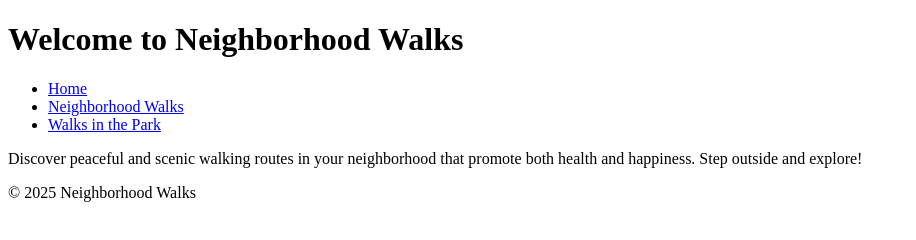
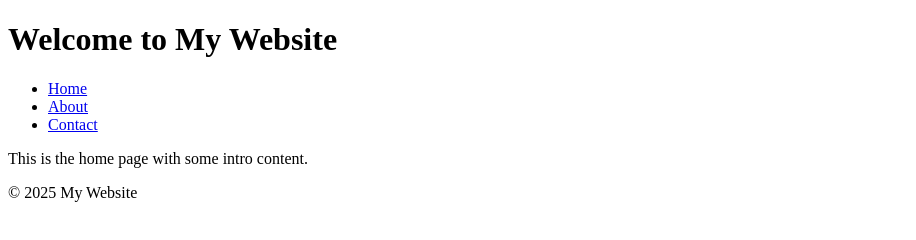
Before and after one commit to Rupam0034/coursera-css-assignment-1, a plain HTML site: page index.html in a window 1280 px wide. Shown: the whole page, without its empty margins (0-916 px from the left). Drawn offline with Linux system fonts and the light colour scheme.

Commit message:
Update index.html

```diff
--- a/index.html
+++ b/index.html
@@ -2,25 +2,25 @@
 <html lang="en">
 <head>
   <meta charset="UTF-8">
-  <title>Home | Neighborhood Walks</title>
-  <link rel="stylesheet" href="styles.css">
+  <title>Home</title>
+  <link rel="stylesheet" href="style.css">
 </head>
 <body>
   <header>
-    <h1>Welcome to Neighborhood Walks</h1>
+    <h1>Welcome to My Website</h1>
   </header>
   <nav>
     <ul>
       <li><a href="index.html">Home</a></li>
-      <li><a href="neighborhood_walks.html">Neighborhood Walks</a></li>
-      <li><a href="walks_in_park.html">Walks in the Park</a></li>
+      <li><a href="about.html">About</a></li>
+      <li><a href="contact.html">Contact</a></li>
     </ul>
   </nav>
   <main>
-    <p>Discover peaceful and scenic walking routes in your neighborhood that promote both health and happiness. Step outside and explore!</p>
+    <p>This is the home page with some intro content.</p>
   </main>
   <footer>
-    <p>&copy; 2025 Neighborhood Walks</p>
+    <p>&copy; 2025 My Website</p>
   </footer>
 </body>
 </html>
```
